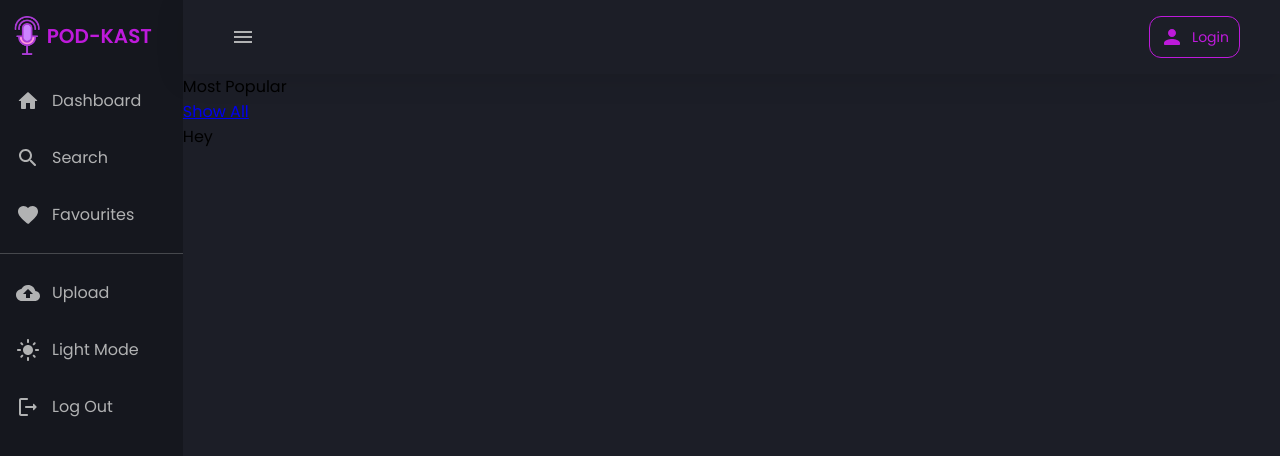
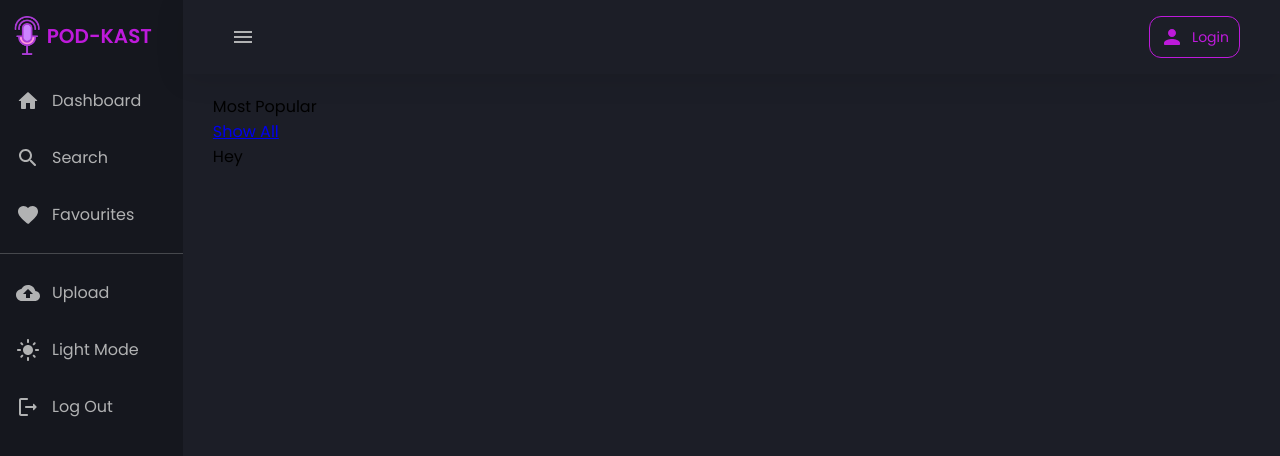
Before and after one commit to KayRaps/KARMOK515_BCL_2401_GROUP-B_KARAB0-MOKGATLE_DJS11., a React (Create React App) app in the folder client/: page / in a window 1280 px wide. Shown: the top 456 px of the page. Built offline with nearby package versions, Linux system fonts and the light colour scheme.

Commit message:
Created responsive styled component for Dashboard main area.

```diff
--- a/client/src/pages/Dashboard.jsx
+++ b/client/src/pages/Dashboard.jsx
@@ -2,7 +2,17 @@ import React from "react";
 import styled from "styled-components";
 import { Link } from "react-router-dom";
 
-const DashboardMain = styled.div``;
+const DashboardMain = styled.div`
+  padding: 20px 30px;
+  padding-bottom: 200px;
+  height: 100%;
+  overflow-y: scroll;
+  display: flex;
+  gap: 20px;
+  @media (max-width: 768px) {
+    padding: 6px 10px;
+}
+`;
 const FilterContainer = styled.div``;
 const Topic = styled.div``;
 const Span = styled.div``;
```
